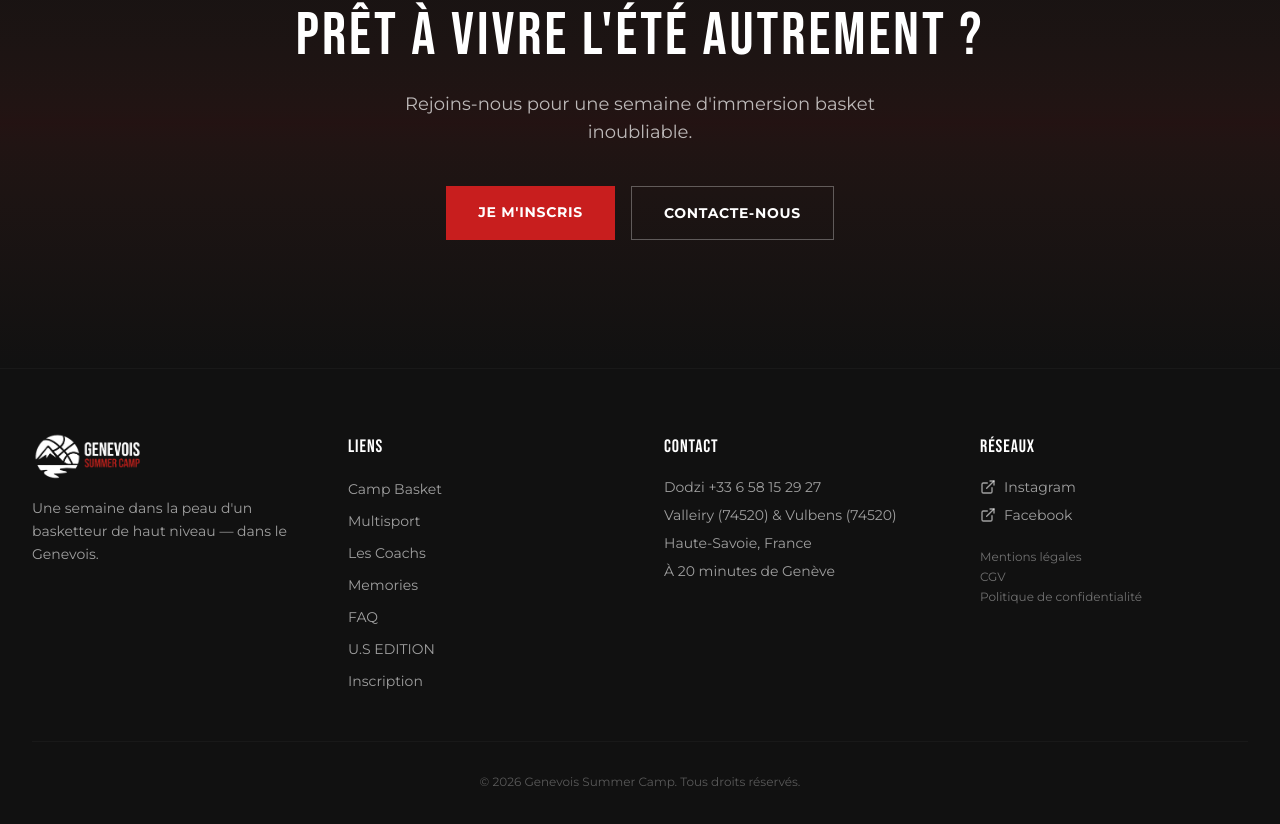
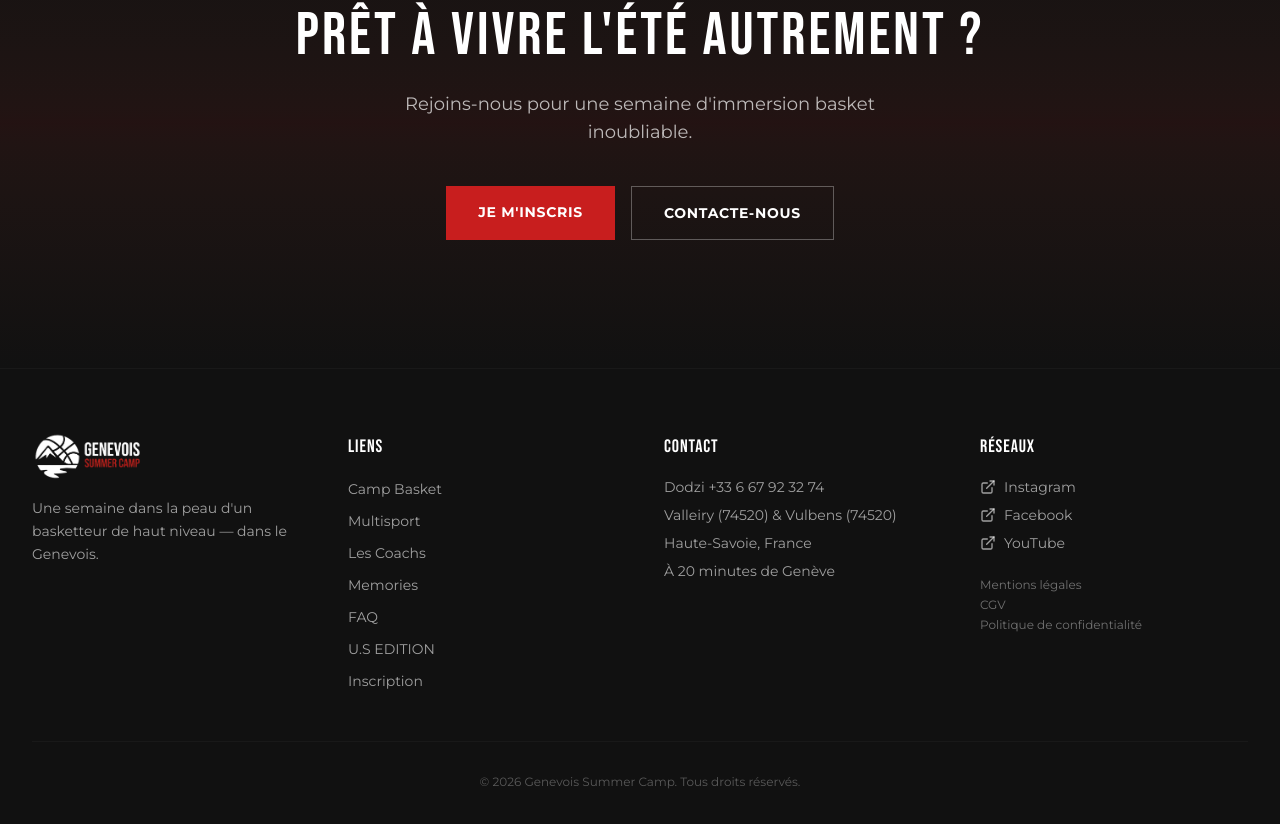
Before and after one commit to rayantech-iot/summer-camp-St-Ju, a Next.js app: page / in a window 1280 px wide. Shown: the part 5094-5918 px from the top of the page. Built offline with nearby package versions, Linux system fonts and the light colour scheme; no server answers; the database is empty.

Commit message:
Tel → +33 6 67 92 32 74, YouTube dans footer

```diff
--- a/src/app/contact/page.tsx
+++ b/src/app/contact/page.tsx
@@ -59,8 +59,8 @@ export default function ContactPage() {
                   <Phone className="text-gsc-red shrink-0 mt-1" size={20} />
                   <div>
                     <p className="font-bold text-sm text-gsc-white/80">{t('contact.info.dodzi')}</p>
-                    <a href="tel:+33658152927" className="text-sm text-gsc-white/50 hover:text-gsc-red transition-colors">
-                      +33 6 58 15 29 27
+                    <a href="tel:+33667923274" className="text-sm text-gsc-white/50 hover:text-gsc-red transition-colors">
+                      +33 6 67 92 32 74
                     </a>
                   </div>
                 </div>
--- a/src/app/mentions-legales/page.tsx
+++ b/src/app/mentions-legales/page.tsx
@@ -15,7 +15,7 @@ export default function MentionsLegalesPage() {
               <h2 className="font-heading text-xl text-gsc-white tracking-wider mb-3">1. Éditeur du site</h2>
               <p>Le site Genevois Summer Camp est édité par :</p>
               <p className="mt-2">Association Genevois Summer Camp<br />Valleiry (74520)<br />Haute-Savoie, France</p>
-              <p className="mt-2">Contact : Dodzi +33 6 58 15 29 27</p>
+              <p className="mt-2">Contact : Dodzi +33 6 67 92 32 74</p>
             </section>
             <section>
               <h2 className="font-heading text-xl text-gsc-white tracking-wider mb-3">2. Directeur de la publication</h2>
--- a/src/components/Footer.tsx
+++ b/src/components/Footer.tsx
@@ -72,6 +72,14 @@ export default function Footer() {
               >
                 <ExternalLink size={16} /> Facebook
               </a>
+              <a
+                href="https://youtube.com/@genevoissummercamp?si=isxoqwtpIdm-Qn4q"
+                target="_blank"
+                rel="noopener noreferrer"
+                className="flex items-center gap-2 text-sm text-gsc-white/60 hover:text-gsc-red transition-colors"
+              >
+                <ExternalLink size={16} /> YouTube
+              </a>
             </div>
             <div className="mt-6 space-y-1">
               <Link href="/mentions-legales" className="block text-xs text-gsc-white/40 hover:text-gsc-red transition-colors">
--- a/src/lib/i18n/translations.ts
+++ b/src/lib/i18n/translations.ts
@@ -105,7 +105,7 @@ const fr: Translations = {
   'footer.cgv': 'CGV',
   'footer.privacy': 'Politique de confidentialité',
   'footer.rights': 'Tous droits réservés.',
-  'footer.contactPhone': 'Dodzi +33 6 58 15 29 27',
+  'footer.contactPhone': 'Dodzi +33 6 67 92 32 74',
 
   // CTA section (default)
   'cta.defaultLabel': "Je m'inscris",
@@ -397,7 +397,7 @@ const en: Translations = {
   'footer.cgv': 'Terms of sale',
   'footer.privacy': 'Privacy policy',
   'footer.rights': 'All rights reserved.',
-  'footer.contactPhone': 'Dodzi +33 6 58 15 29 27',
+  'footer.contactPhone': 'Dodzi +33 6 67 92 32 74',
 
   // CTA section (default)
   'cta.defaultLabel': 'Register now',
```
Also changed, not shown: 1 other file (tests, documents, lock files or other folders).
